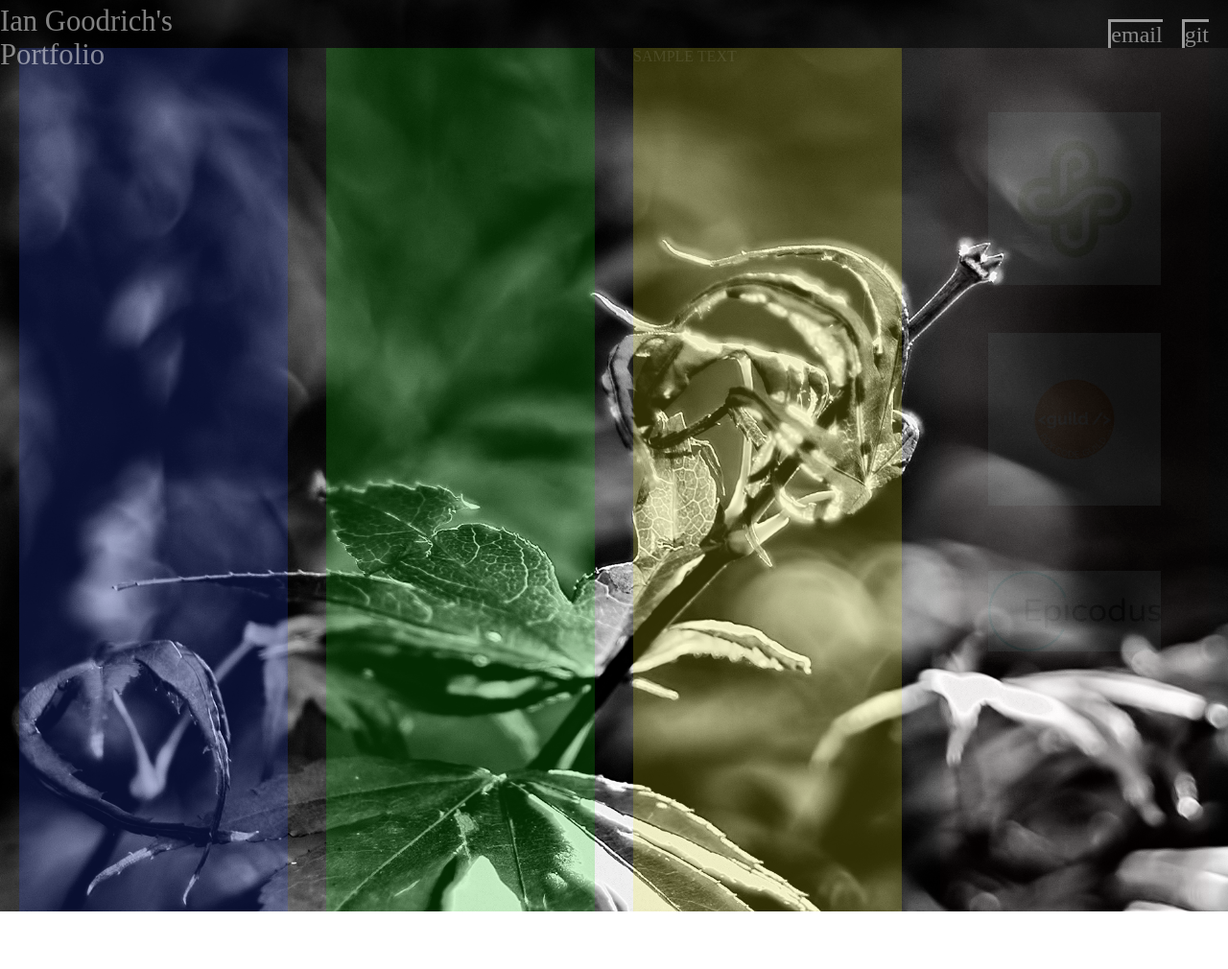
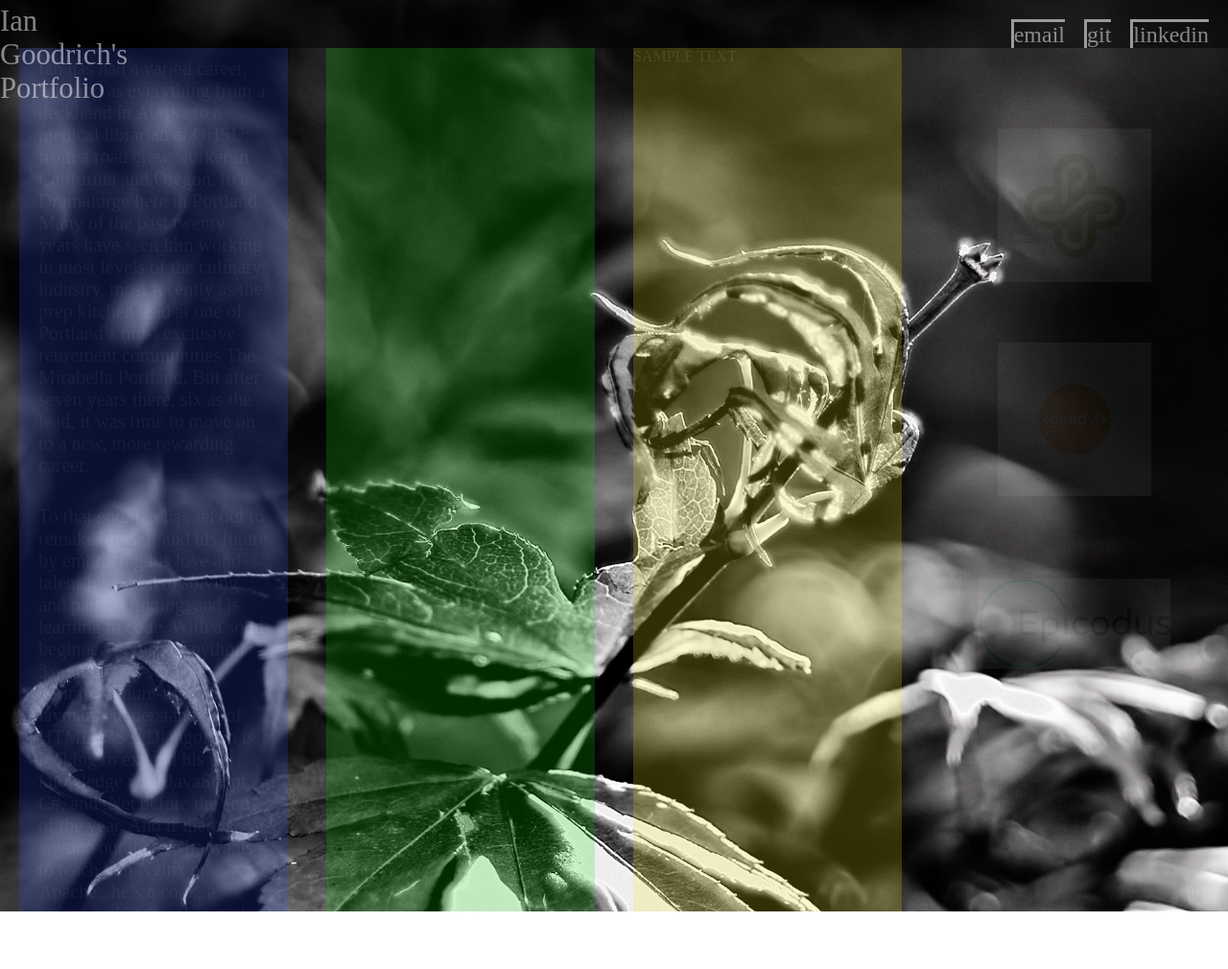
Before and after one commit to LeeMellon/goodrich_review_1, a plain HTML site: page index.html in a window 1280 px wide. Shown: the whole page at 96% size. Before the commit the page ends 950 px from the top, so only its background shows below. Drawn offline with Linux system fonts and the light colour scheme.

Commit message:
add and align About Me.

```diff
--- a/css/styles.css
+++ b/css/styles.css
@@ -58,6 +58,18 @@ margin: 0;
 #git{
   text-decoration: none;
   margin-left: 20px;
+  font-size: 18pt;
+  color: rgba(255, 255, 255, 0.5);
+  border-style: inset;
+  border-bottom: none;
+  border-right: none;
+  display: flex;
+  align-self: flex-end;
+}
+
+#linkedin{
+  text-decoration: none;
+  margin-left: 20px;
   margin-right: 20px;
   font-size: 18pt;
   color: rgba(255, 255, 255, 0.5);
@@ -69,7 +81,12 @@ margin: 0;
 }
 
 
-#b{
+
+.b{
+  flex-direction: column;
+  text-align: left;
+  font-size: 15pt;
+  font: times;
   margin: 20px;
   margin-top: 50px;
   margin-bottom: 0;
@@ -79,17 +96,22 @@ margin: 0;
   height: 900px;
   background-color: rgba(46, 78, 239, .2);
   transition: background-color .3s;
-  color: rgba(255, 255, 255, .1);
+  color: rgba(255, 255, 255, .05);
   transition: color .3s;
 }
 
-#b:hover{
+.b:hover{
   background-color: rgba(46, 78, 239, .9);
   color:  rgba(0, 0, 0, 1);
 }
 
+.b p{
+  margin-top: 10px;
+  padding-left: 20px;
+  padding-right: 20px;
+}
 
-#c{
+.c{
   margin: 20px;
   margin-top: 50px;
   margin-bottom: 0;
@@ -103,12 +125,12 @@ margin: 0;
   transition: color .3s;
 }
 
-#c:hover{
+.c:hover{
   background-color: rgba(20, 208, 10, .9);
   color:  rgba(0, 0, 0, 1);
 }
 
-#d{
+.d{
   margin: 20px;
   margin-top: 50px;
   margin-bottom: 0;
@@ -122,12 +144,15 @@ margin: 0;
   transition: color .3s;
 }
 
-#d:hover{
+.d:hover{
   background-color: rgba(235, 228, 25, .9);
   color:  rgba(0, 0, 0, 1);
 }
 
 .e{
+  font: times;
+  font-size: 15pt;
+  text-align: center;
   flex-flow: column;
   margin: 20px;
   margin-top: 50px;
--- a/index.html
+++ b/index.html
@@ -9,24 +9,42 @@
     <div id="imagebox">
       <div class="head_container">
         <div id="nav"><span id="title"> Ian Goodrich's Portfolio</span>
-          <!-- <div> -->
             <a href="mailto:iangoodrich@hotmail.com" id="mail">email</a>
             <a href="https://github.com/LeeMellon" id="git">git</a>
-          <!-- </div> -->
+            <a href="https://www.linkedin.com/in/ian-goodrich-1b0863aa" id="linkedin">linkedin</a>
         </div>
       </div>
       <div class="main_container">
-        <div id="b"></div>
-        <div id="c"></div>
-        <div id="d">SAMPLE TEXT</div>
+        <div class="b">
+          <p style="padding-left: 20px; padding-right:20px;">Ian has had a
+            varied career, working as everything from a deckhand
+            in Alaska to a medical librarian at OHSU; from a road crew worker in
+             California and Oregon, to a Dramaturge here in Portland. Many of
+             the past twenty years have seen him working in most levels of the
+             culinary industry, most recently as the prep kitchen lead at one
+             of Portland’s most exclusive retirement communities The Mirabella
+             Portland. But after seven years there, six as the lead,
+             it was time to move on to a new, more rewarding career. </p>
+             <p>To that end, Ian has set out to remake himself and his future
+               by embracing his love and talent for problem solving and pattern
+              finding, and is learning to code. With a solid beginner’s grasp
+             of python 3x, and a less sure but definitely more-than-layman’s
+              understanding of HTML, CSS, Django, Ian is looking to expand
+             his knowledge with JavaScript, C#, and .Net before the end of
+              the year. And if there’s anyone out there who wants to teach
+              him Nginx or Apache...he’s a cook, a writer, a photographer,
+              makes a mean kombucha, and he’s willing to trade.</p>
+        </div>
+        <div class="c"></div>
+        <div class="d">SAMPLE TEXT</div>
 
         <div class="e">
           <h2>Education</h2>
-          <img src="css/psu.jpg"; style="padding-left: 50px; padding-right:50px;">
+          <img src="css/psu.jpg"; style="padding-left: 60px; padding-right:60px;">
           <p>Graduate with triple honors 2010</p>
-          <img src="css/codeguild.jpg"; style="padding-left: 50px; padding-right:50px;">
+          <img src="css/codeguild.jpg"; style="padding-left: 60px; padding-right:60px;">
           <p>Graduated Python Fullstack Bootcamp 2017</p>
-          <img src="css/epicodus.jpg"; style="padding-left: 50px; padding-right:50px;">
+          <img src="css/epicodus.jpg"; style="padding-left: 40px; padding-right:40px;">
           <p>Currently Enrolled in C#/.Net Bootcamp</p>
         </div>
       </div>
```
